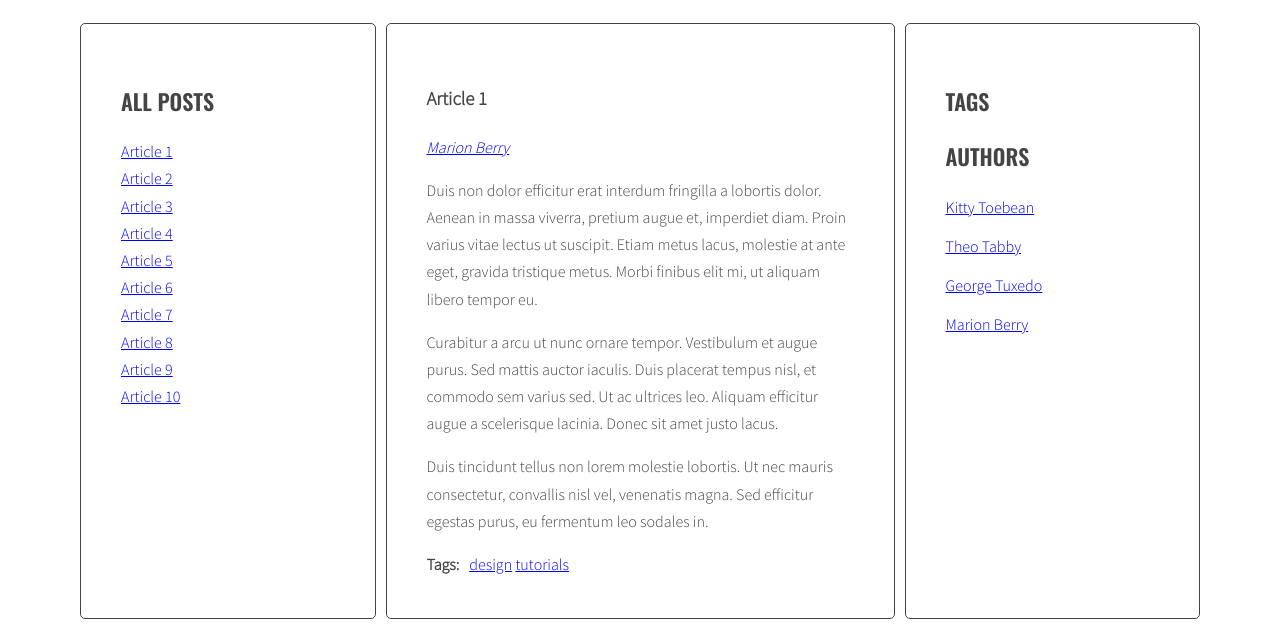
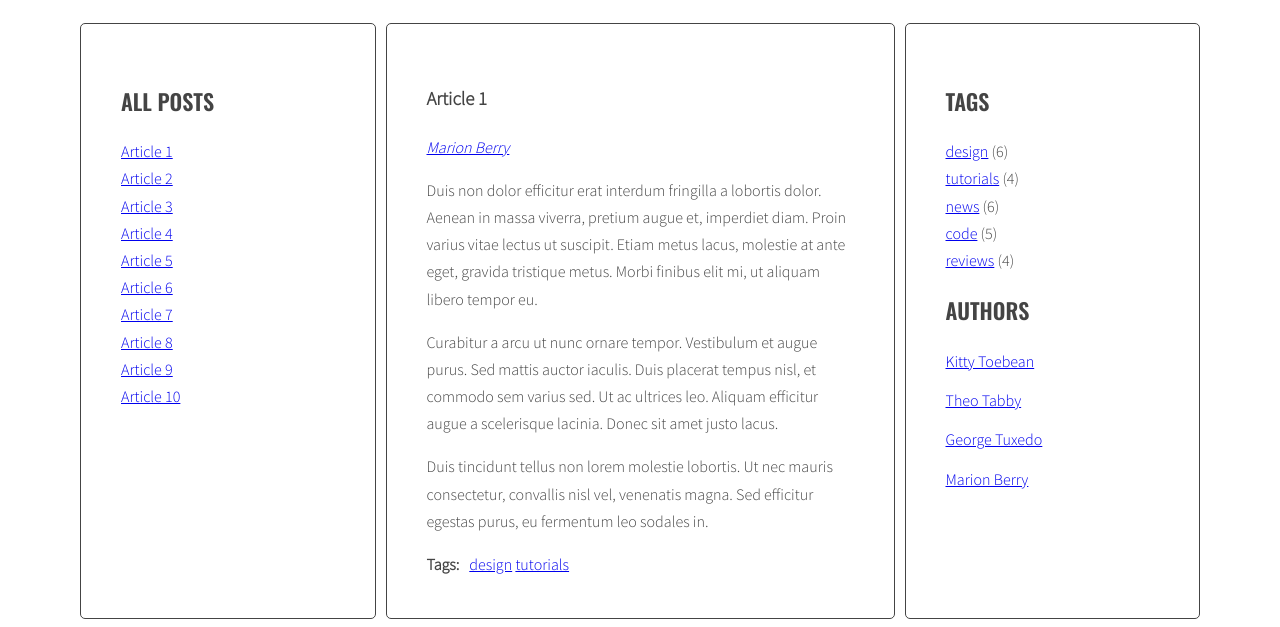
Before and after one commit to eremziom/javascript-blog, a website: page index.html in a window 1280 px wide. Shown: the part 220-847 px from the top of the page. Drawn offline with nearby package versions, Linux system fonts and the light colour scheme.

Commit message:
add cloud tags in right column

```diff
--- a/js/script.js
+++ b/js/script.js
@@ -46,8 +46,10 @@
     optTitleSelector = '.post-title',
     optTtileListSelector = '.titles',
     optArticleTagsSelector = '.post-tags .list',
-    optArticleAuthorSelector = '.post-author';
-    //optTagListSelector = '.tags.list';
+    optArticleAuthorSelector = '.post-author',
+    //optTagListSelector = '.tags.list',
+    optCloudClassCount = '3',
+    optCloudClassPrefix = 'tag-size-';
 
   function generateTitleLinks(customSelector = ''){
 
@@ -89,6 +91,17 @@
 
   for(let link of links){
     link.addEventListener('click', titleClickHandler);
+  }
+
+  function calculateTagClass(count, params){
+
+    const normalizedCount = count - params.min;
+    const normalizedmax = params.max - params.min;
+    const percentage = normalizedCount / normalizedmax;
+    const classNumber = Math.floor(percentage * (optCloudClassCount - 1) +1 );
+
+    return classNumber;
+
   }
 
   function generateTags(){
@@ -144,11 +157,44 @@
     }
 
     // Find list of tags in right column
-    //const tagList = document.querySelector('.tags');
+    const tagList = document.querySelector('.tags');
 
-    //add html from allTags to tagList
-    //tagList.innerHTML = allTags.join(' ');
+    const tagsParams = calculateTagsParams(allTags);
+    console.log('tagsParams: ', tagsParams);
+
+    // Create variable for all links HTML code
+    let allTagsHTML = '';
+
+    //Start Loop: for each tag in allTags
+    for(let tag in allTags){
+      // Generate code of a link and add it to allTagsHTML
+      const tagLinkHTML = calculateTagClass(allTags[tag], tagsParams);
+      console.log('AAAAAAAAAAAAAAAAAAAAAA ', tagLinkHTML);
+      const classLinkHTML = optCloudClassPrefix + tagLinkHTML;
+      console.log(classLinkHTML);
+      allTagsHTML += '<li><a href="#tag-' + tag + '"' + ' class="' + classLinkHTML + '"><span>' + tag + '</span></a>' + ' (' + allTags[tag] + ')</li>' ;
+    }
+
+    //add html from allTagsHTML to tagList
+    tagList.innerHTML = allTagsHTML;
     console.log(allTags);
+  }
+
+  function calculateTagsParams(tags){
+    const params = {max: 0, min: 999};
+    console.log(params);
+
+    for(let tag in tags){
+      console.log(tag + ' is used ' + tags[tag] + ' times');
+      if(tags[tag] > params.max){
+        params.max = tags[tag];
+      }
+      if(tags[tag] < params.min){
+        params.min = tags[tag];
+      }
+    }
+
+    return params;
   }
 
   generateTags();
```
Also changed, not shown: index.html (+0 -5 lines).
